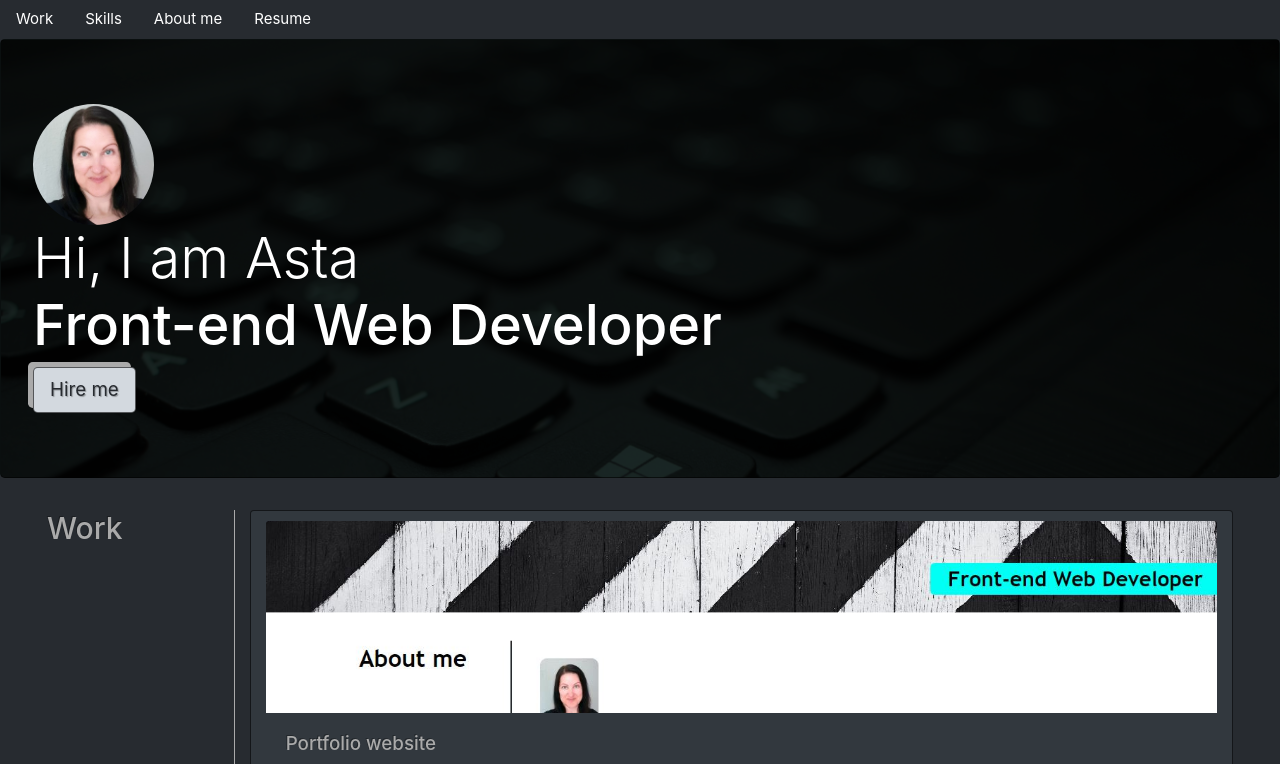
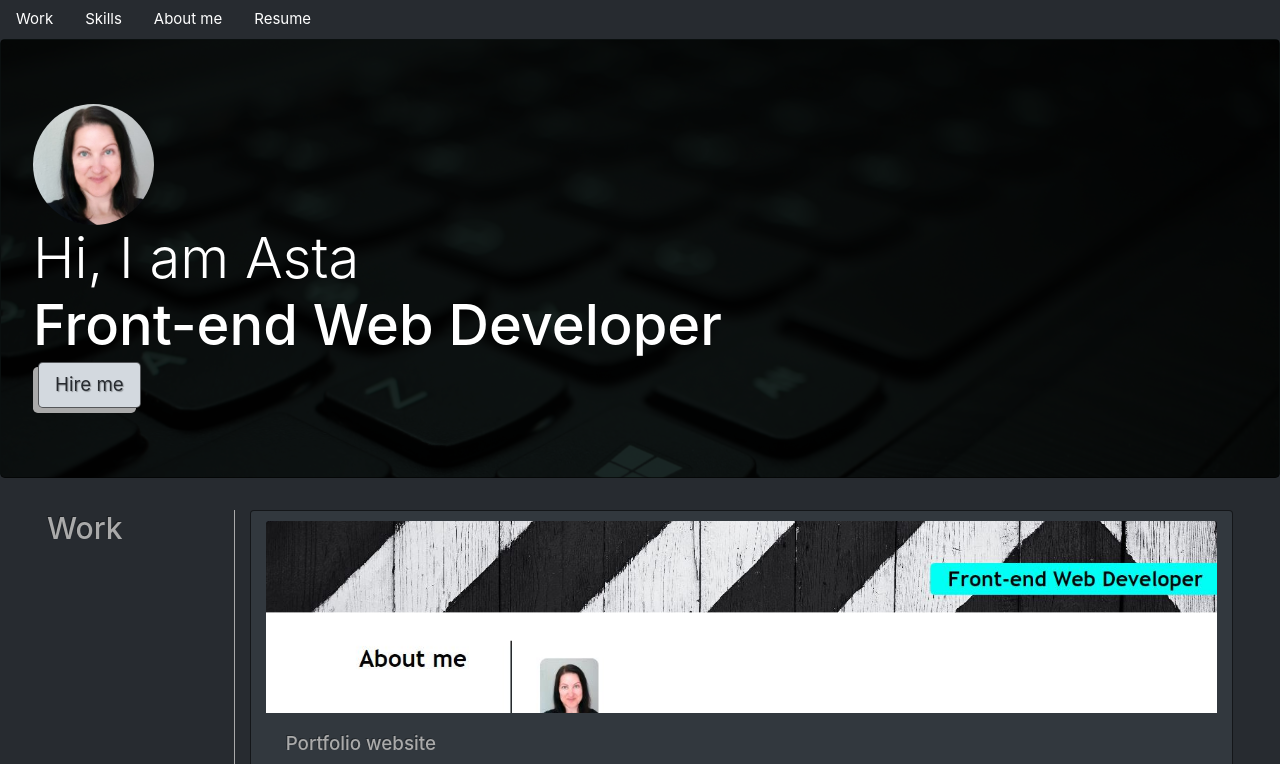
Before and after one commit to AstaRem/bootstrap4-portfolio, a plain HTML site: page index.html in a window 1280 px wide. In both pictures the pointer is over the button "Hire me". Shown: the top 764 px of the page. Drawn offline with nearby package versions, Linux system fonts and the light colour scheme.

Commit message:
added on button hover moving button effect

```diff
--- a/css/style.css
+++ b/css/style.css
@@ -31,7 +31,10 @@ i {
 }
 
 .btn:hover {
-    box-shadow: -5px -5px var(--light-grey);
+    box-shadow: -5px 5px var(--light-grey);
+    position: relative;
+    top: -5px;
+    left: 5px;
 }
 
 /* jumbotron */
```
